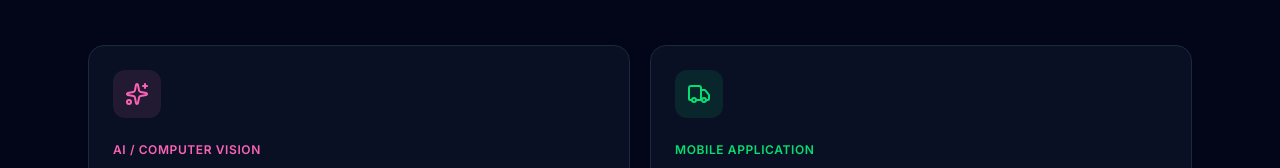
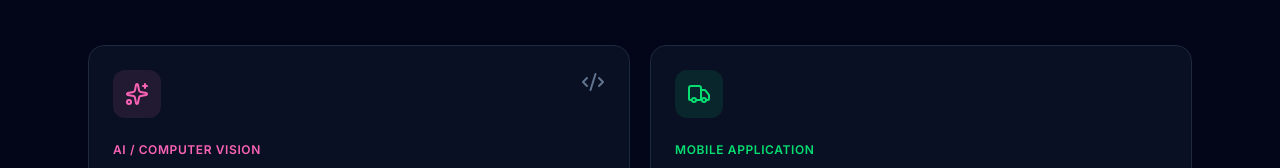
Before and after one commit to GoodNightMare/GoodNightMare.github.io, a React (Vite) app: page / in a window 1280 px wide. Shown: the part 2380-2548 px from the top of the page. Built offline with nearby package versions, Linux system fonts and the light colour scheme; no server answers.

Commit message:
add repo

```diff
--- a/src/components/Projects.jsx
+++ b/src/components/Projects.jsx
@@ -29,8 +29,20 @@ export default function Projects() {
             {/* <!-- BuddyBuilder --> */}
             <article className="project-card glass border border-slate-800 rounded-2xl p-6">
 
-                <div className="p-3 w-fit rounded-xl bg-pink-400/10 text-pink-400">
-                    <Icon name="sparkles" />
+                <div className="flex items-start justify-between gap-4">
+                    <div className="p-3 rounded-xl bg-pink-400/10 text-pink-400">
+                        <Icon name="sparkles" />
+                    </div>
+
+                    <a
+                        href="https://github.com/buddybuilder-ai/app"
+                        target="_blank"
+                        rel="noreferrer"
+                        className="text-slate-500 hover:text-white transition"
+                        aria-label="BuddyBuilder AI application repository"
+                    >
+                        <Icon name="github" />
+                    </a>
                 </div>
 
                 <p className="text-xs text-pink-400 uppercase tracking-wider font-semibold mt-6">
@@ -194,6 +206,17 @@ export default function Projects() {
                     </a>
                 </div>
 
+                <div className="flex flex-wrap gap-4 mt-5">
+                    <a href="https://github.com/buddybuilder-ai/app" target="_blank" rel="noreferrer" className="project-link">
+                        App Repository
+                        <Icon name="github" />
+                    </a>
+                    <a href="https://github.com/buddybuilder-ai/core" target="_blank" rel="noreferrer" className="project-link text-slate-400 hover:text-white">
+                        Core Repository
+                        <Icon name="github" />
+                    </a>
+                </div>
+
             </article>
 
 
@@ -260,8 +283,20 @@ export default function Projects() {
             {/* <!-- CourseFlow --> */}
             <article className="project-card glass border border-slate-800 rounded-2xl p-6">
 
-                <div className="p-3 w-fit rounded-xl bg-blue-400/10 text-blue-400">
-                    <Icon name="graduation-cap" />
+                <div className="flex items-start justify-between gap-4">
+                    <div className="p-3 rounded-xl bg-blue-400/10 text-blue-400">
+                        <Icon name="graduation-cap" />
+                    </div>
+
+                    <a
+                        href="https://github.com/Dawinzhii/courseflow"
+                        target="_blank"
+                        rel="noreferrer"
+                        className="text-slate-500 hover:text-white transition"
+                        aria-label="CourseFlow GitHub repository"
+                    >
+                        <Icon name="github" />
+                    </a>
                 </div>
 
                 <p className="text-xs text-blue-400 uppercase tracking-wider font-semibold mt-6">
@@ -285,6 +320,16 @@ export default function Projects() {
                     <span className="tag">MongoDB</span>
                     <span className="tag">JWT</span>
                 </div>
+
+                <a
+                    href="https://github.com/Dawinzhii/courseflow"
+                    target="_blank"
+                    rel="noreferrer"
+                    className="project-link"
+                >
+                    GitHub
+                    <Icon name="github" />
+                </a>
 
             </article>
 
```
